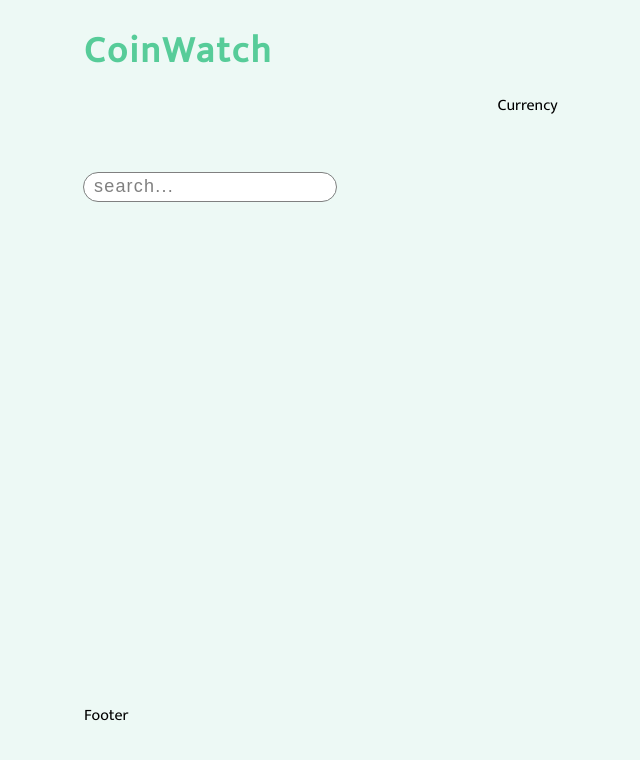
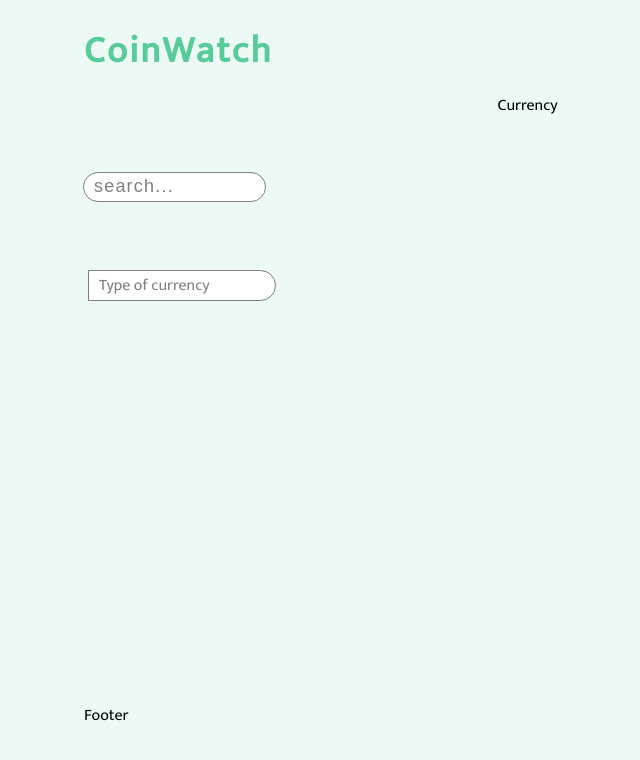
Before and after one commit to hrutik7/zapit, a Next.js app: page / in a window 1280 px wide. Shown: the top 760 px of the page, without its empty margins (36-676 px from the left). Built offline with nearby package versions, Linux system fonts and the light colour scheme.

Commit message:
sort currency type styling done

```diff
--- a/src/components/sidemenu/Sidemenu.jsx
+++ b/src/components/sidemenu/Sidemenu.jsx
@@ -4,6 +4,17 @@ const Sidemenu = () => {
   return (
     <div className={styles.sidemenu}>
       <input type="text" placeholder="search..." />
+      <nav>
+      <ul>
+
+        <li><a>Type of currency</a>
+          <ul>
+            <li><a>Tokens</a></li>
+            <li><a>Coins</a></li>
+          </ul>
+        </li>
+      </ul>
+    </nav>
     </div>
   );
 };
--- a/src/styles/sidemenu.module.css
+++ b/src/styles/sidemenu.module.css
@@ -1,6 +1,7 @@
 @import url("https://fonts.googleapis.com/css2?family=EB+Garamond:wght@500&family=Manrope:wght@500&family=Mukta&display=swap");
 .sidemenu {
   display: flex;
+  flex-direction: column;
 }
 
 .sidemenu li {
@@ -17,9 +18,10 @@
   border-radius: 50px;
   height: 8px;
   margin-top: 20%;
+  width: 40%;
 }
 .sidemenu ::placeholder {
-  color: grey ;
+  color: grey;
   letter-spacing: 1.2px;
 }
 
@@ -29,16 +31,70 @@
   background: #c7f9cc;
   border: none;
   border-radius: 3px;
-  outline: 1px solid #57CC99 !important;
+  outline: 1px solid #57cc99 !important;
   border-radius: 50px;
   height: 8px;
   margin-top: 20%;
 }
-.input-focus::-webkit-input-placeholder  {
-  color: #c7f9cc ;
+.input-focus::-webkit-input-placeholder {
+  color: #c7f9cc;
   letter-spacing: 1.2px;
 }
 
 /* input{
 
 } */
+
+.sidemenu ul {
+  list-style-type: none;
+  line-height: 60px;
+  display: flex;
+}
+
+.sidemenu nav > ul li {
+  /* width: 100px;
+  position: relative;
+  background-color: #c7f9cc;
+  text-align: center; */
+  width: 176px;
+  padding-left: 10px;
+  position: relative;
+  background-color: white;
+  text-align: left;
+  align-items: flex-start;
+  justify-content: flex-start;
+  align-content: flex-start;
+  /* height: 21px; */
+  margin-left: -35px;
+  border-top-right-radius: 30px;
+  border-bottom-right-radius: 30px;
+  color: grey;
+  line-height: 29px;
+  outline: 1px solid grey !important;
+}
+.sidemenu nav > ul li:hover {
+  width: 176px;
+  position: relative;
+  background-color: #80ed99;
+  cursor: pointer;
+  /* text-align: center; */
+}
+
+.sidemenu nav > ul > li:hover > ul {
+  display: block;
+}
+
+.sidemenunav ul li a {
+  display: block;
+  text-decoration: none;
+  color: chocolate !important;
+}
+
+
+
+.sidemenu nav > ul > li > ul {
+  position: absolute;
+  top: 0;
+  left: 100%;
+  display: none;
+}
```
